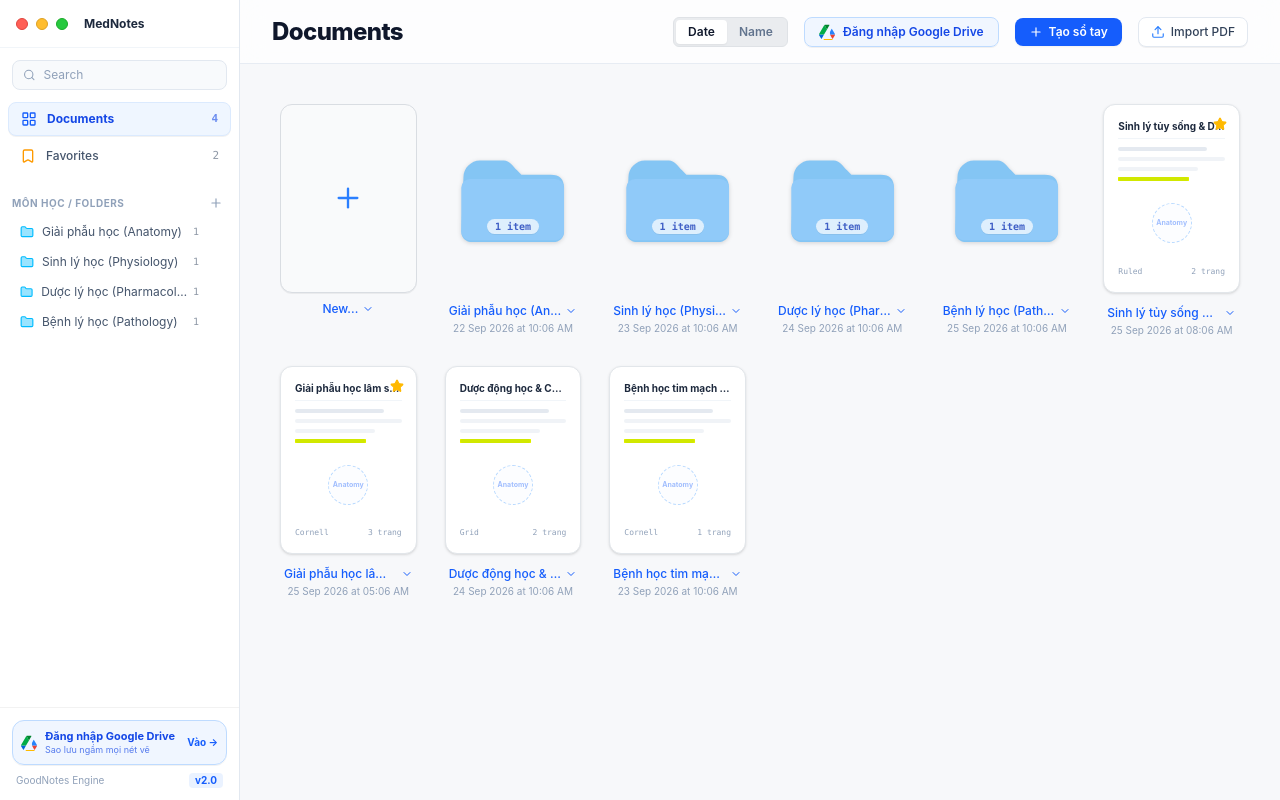
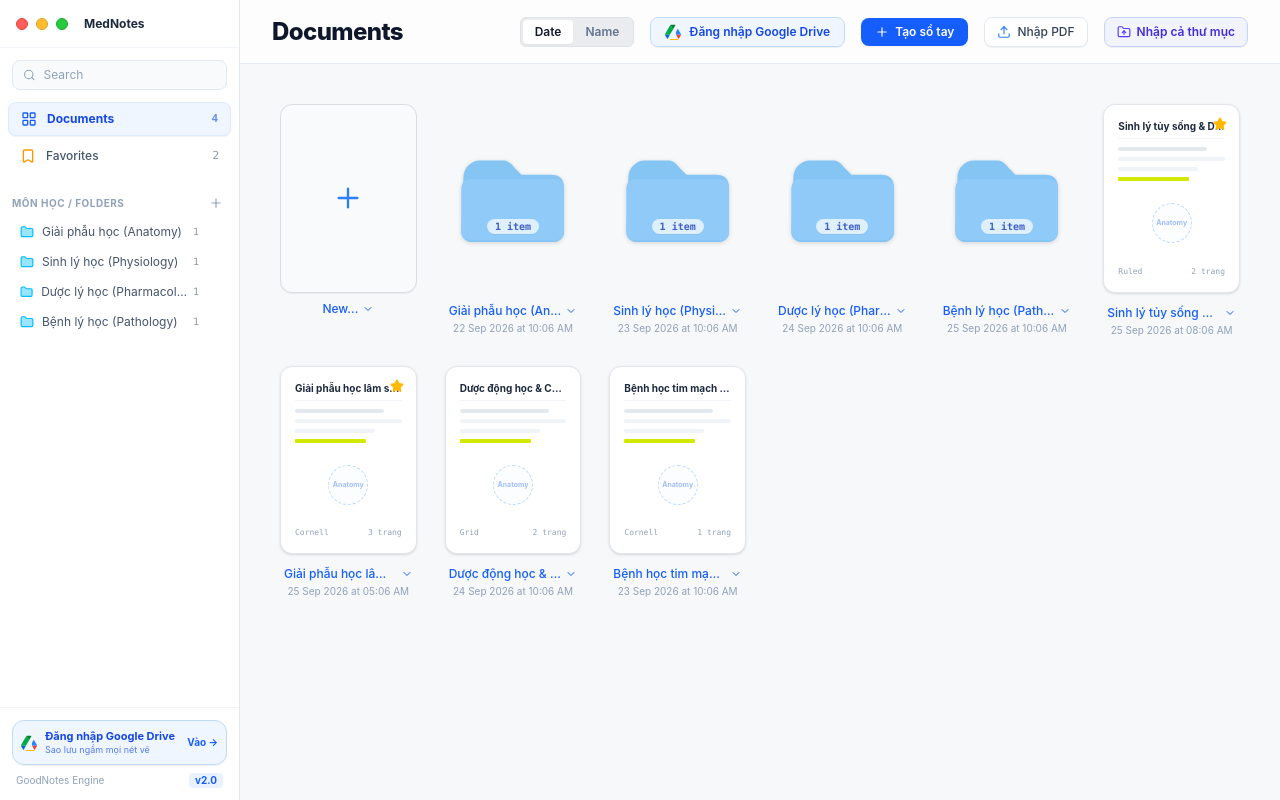
Before and after one commit to jeznopro/med-note, a React (Vite) app: page / in a window 1280 px wide. Built offline with nearby package versions, Linux system fonts and the light colour scheme.

Commit message:
feat: add import entire folder and batch PDF upload with progress indicator

```diff
--- a/src/App.tsx
+++ b/src/App.tsx
@@ -197,6 +197,20 @@ export default function App() {
   const [isCloudModalOpen, setIsCloudModalOpen] = useState(false);
   const [isPdfLoading, setIsPdfLoading] = useState(false);
   const [pdfLoadingName, setPdfLoadingName] = useState('');
+
+  const [importProgress, setImportProgress] = useState<{
+    isLoading: boolean;
+    title: string;
+    current: number;
+    total: number;
+    currentFileName: string;
+  }>({
+    isLoading: false,
+    title: '',
+    current: 0,
+    total: 0,
+    currentFileName: '',
+  });
 
   // Drawing Tools State
   const [toolState, setToolState] = useState<ToolState>({
@@ -608,6 +622,127 @@ export default function App() {
     }
   };
 
+  const handleImportFolder = async (files: File[], targetFolderId?: string | null) => {
+    const pdfFiles = files.filter((f) => f.name.toLowerCase().endsWith('.pdf'));
+    if (pdfFiles.length === 0) {
+      alert('Thư mục được chọn không chứa file PDF nào hợp lệ.');
+      return;
+    }
+
+    let finalFolderId = targetFolderId;
+    let folderName = 'Thư mục tài liệu PDF';
+
+    const relativePath = (pdfFiles[0] as unknown as { webkitRelativePath?: string }).webkitRelativePath;
+    if (relativePath) {
+      const parts = relativePath.split('/');
+      if (parts.length > 1 && parts[0].trim()) {
+        folderName = parts[0].trim();
+      }
+    }
+
+    // If not currently inside a folder, create a new folder with the chosen folder's name
+    if (!finalFolderId) {
+      finalFolderId = `folder_${Date.now()}`;
+      const newFolder: Folder = {
+        id: finalFolderId,
+        name: folderName,
+        createdAt: Date.now(),
+        updatedAt: Date.now(),
+      };
+      setFolders((prev) => [...prev, newFolder]);
+    }
+
+    setImportProgress({
+      isLoading: true,
+      title: `Đang nhập thư mục: "${folderName}"`,
+      current: 0,
+      total: pdfFiles.length,
+      currentFileName: pdfFiles[0].name,
+    });
+
+    const importedNotebooks: Notebook[] = [];
+
+    for (let i = 0; i < pdfFiles.length; i++) {
+      const file = pdfFiles[i];
+      setImportProgress((prev) => ({
+        ...prev,
+        current: i + 1,
+        currentFileName: file.name,
+      }));
+
+      try {
+        const nb = await createNotebookFromPdf(file);
+        nb.folderId = finalFolderId;
+        importedNotebooks.push(nb);
+      } catch (err) {
+        console.error(`Lỗi khi nạp file ${file.name}:`, err);
+      }
+    }
+
+    if (importedNotebooks.length > 0) {
+      setNotebooks((prev) => [...importedNotebooks, ...prev]);
+      setCurrentFolderId(finalFolderId);
+      setViewMode('library');
+    }
+
+    setImportProgress({
+      isLoading: false,
+      title: '',
+      current: 0,
+      total: 0,
+      currentFileName: '',
+    });
+  };
+
+  const handleImportMultiplePdfs = async (files: File[], folderId?: string | null) => {
+    const pdfFiles = files.filter((f) => f.name.toLowerCase().endsWith('.pdf'));
+    if (pdfFiles.length === 0) return;
+
+    const targetFolder = folderId || currentFolderId || null;
+
+    setImportProgress({
+      isLoading: true,
+      title: `Đang nạp ${pdfFiles.length} tài liệu PDF...`,
+      current: 0,
+      total: pdfFiles.length,
+      currentFileName: pdfFiles[0].name,
+    });
+
+    const importedNotebooks: Notebook[] = [];
+
+    for (let i = 0; i < pdfFiles.length; i++) {
+      const file = pdfFiles[i];
+      setImportProgress((prev) => ({
+        ...prev,
+        current: i + 1,
+        currentFileName: file.name,
+      }));
+
+      try {
+        const nb = await createNotebookFromPdf(file);
+        nb.folderId = targetFolder;
+        importedNotebooks.push(nb);
+      } catch (err) {
+        console.error(`Lỗi khi nạp file ${file.name}:`, err);
+      }
+    }
+
+    if (importedNotebooks.length > 0) {
+      setNotebooks((prev) => [...importedNotebooks, ...prev]);
+      if (importedNotebooks.length === 1) {
+        handleOpenNotebook(importedNotebooks[0]);
+      }
+    }
+
+    setImportProgress({
+      isLoading: false,
+      title: '',
+      current: 0,
+      total: 0,
+      currentFileName: '',
+    });
+  };
+
   const handleDuplicateNotebook = (notebookId: string) => {
     const target = notebooks.find((n) => n.id === notebookId);
     if (!target) return;
@@ -719,6 +854,8 @@ export default function App() {
           onCreateNotebook={handleCreateNotebook}
           onCreateFolder={handleCreateFolder}
           onImportPdf={handleImportPdf}
+          onImportFolder={handleImportFolder}
+          onImportMultiplePdfs={handleImportMultiplePdfs}
           onDuplicateNotebook={handleDuplicateNotebook}
           onDeleteNotebook={handleDeleteNotebook}
           onRenameNotebook={handleRenameNotebook}
@@ -924,7 +1061,7 @@ export default function App() {
         }}
       />
 
-      {/* PDF Loading Overlay */}
+      {/* PDF Single Loading Overlay */}
       {isPdfLoading && (
         <div className="fixed inset-0 bg-black/60 backdrop-blur-xs flex items-center justify-center z-50 p-4 select-none">
           <div
@@ -946,6 +1083,46 @@ export default function App() {
           </div>
         </div>
       )}
+
+      {/* Batch / Folder Import Progress Overlay */}
+      {importProgress.isLoading && (
+        <div className="fixed inset-0 bg-black/60 backdrop-blur-xs flex items-center justify-center z-50 p-4 select-none">
+          <div
+            className={`p-6 rounded-2xl border shadow-2xl flex flex-col items-center gap-4 text-center max-w-md w-full ${
+              isDarkMode ? 'bg-zinc-900 border-zinc-700 text-zinc-100' : 'bg-white border-slate-200 text-slate-800'
+            }`}
+          >
+            <div className="w-12 h-12 rounded-2xl bg-indigo-50 dark:bg-indigo-950/60 border border-indigo-200 dark:border-indigo-900 flex items-center justify-center text-indigo-600">
+              <svg className="w-6 h-6 animate-spin" viewBox="0 0 24 24" fill="none">
+                <circle className="opacity-25" cx="12" cy="12" r="10" stroke="currentColor" strokeWidth="4" />
+                <path className="opacity-75" fill="currentColor" d="M4 12a8 8 0 018-8V0C5.373 0 0 5.373 0 12h4zm2 5.291A7.962 7.962 0 014 12H0c0 3.042 1.135 5.824 3 7.938l3-2.647z" />
+              </svg>
+            </div>
+
+            <div className="w-full">
+              <h3 className="text-sm font-bold truncate">{importProgress.title}</h3>
+              <div className="flex items-center justify-between text-xs text-slate-400 mt-2 font-mono">
+                <span>Đang xử lý: {importProgress.current} / {importProgress.total} file</span>
+                <span>{Math.round((importProgress.current / Math.max(1, importProgress.total)) * 100)}%</span>
+              </div>
+
+              {/* Progress bar */}
+              <div className="w-full h-2 rounded-full bg-slate-100 dark:bg-zinc-800 overflow-hidden mt-1.5 border border-slate-200 dark:border-zinc-700">
+                <div
+                  className="h-full bg-gradient-to-r from-blue-500 to-indigo-600 transition-all duration-300 rounded-full"
+                  style={{
+                    width: `${Math.round((importProgress.current / Math.max(1, importProgress.total)) * 100)}%`,
+                  }}
+                />
+              </div>
+
+              <p className="text-[11px] text-slate-400 mt-2 truncate font-mono">
+                {importProgress.currentFileName}
+              </p>
+            </div>
+          </div>
+        </div>
+      )}
     </>
   );
 }
--- a/src/components/Library/DocumentLibrary.tsx
+++ b/src/components/Library/DocumentLibrary.tsx
@@ -2,6 +2,7 @@ import React, { useState, useRef } from 'react';
 import type { Notebook, Folder, LibrarySortBy, PageTemplate } from '../../types/document';
 import {
   Folder as FolderIcon,
+  FolderUp,
   Star,
   Plus,
   Search,
@@ -31,6 +32,8 @@ interface DocumentLibraryProps {
   onCreateNotebook: (title: string, template: PageTemplate, folderId: string | null, coverColor: string) => void;
   onCreateFolder: (name: string) => void;
   onImportPdf: (file: File, folderId?: string | null) => void;
+  onImportFolder?: (files: File[], folderId?: string | null) => void;
+  onImportMultiplePdfs?: (files: File[], folderId?: string | null) => void;
   onDuplicateNotebook: (notebookId: string) => void;
   onDeleteNotebook: (notebookId: string) => void;
   onRenameNotebook: (notebookId: string, newTitle: string) => void;
@@ -52,6 +55,8 @@ export const DocumentLibrary: React.FC<DocumentLibraryProps> = ({
   onCreateNotebook,
   onCreateFolder,
   onImportPdf,
+  onImportFolder,
+  onImportMultiplePdfs,
   onDuplicateNotebook,
   onDeleteNotebook,
   onRenameNotebook,
@@ -77,6 +82,7 @@ export const DocumentLibrary: React.FC<DocumentLibraryProps> = ({
   const [newFolderNameInput, setNewFolderNameInput] = useState('');
 
   const fileInputRef = useRef<HTMLInputElement | null>(null);
+  const folderInputRef = useRef<HTMLInputElement | null>(null);
 
   // Filter notebooks
   const currentFolder = folders.find((f) => f.id === currentFolderId);
@@ -117,10 +123,33 @@ export const DocumentLibrary: React.FC<DocumentLibraryProps> = ({
     fileInputRef.current?.click();
   };
 
+  const handleFolderUploadClick = () => {
+    setShowNewMenu(false);
+    folderInputRef.current?.click();
+  };
+
   const handleFileChange = (e: React.ChangeEvent<HTMLInputElement>) => {
-    const file = e.target.files?.[0];
-    if (file && file.type === 'application/pdf') {
-      onImportPdf(file, currentFolderId);
+    const fileList = e.target.files;
+    if (!fileList || fileList.length === 0) return;
+    const files = Array.from(fileList).filter((f) => f.name.toLowerCase().endsWith('.pdf'));
+    if (files.length === 1) {
+      onImportPdf(files[0], currentFolderId);
+    } else if (files.length > 1) {
+      if (onImportMultiplePdfs) {
+        onImportMultiplePdfs(files, currentFolderId);
+      } else {
+        files.forEach((f) => onImportPdf(f, currentFolderId));
+      }
+    }
+    e.target.value = '';
+  };
+
+  const handleFolderChange = (e: React.ChangeEvent<HTMLInputElement>) => {
+    const fileList = e.target.files;
+    if (!fileList || fileList.length === 0) return;
+    const files = Array.from(fileList);
+    if (onImportFolder) {
+      onImportFolder(files, currentFolderId);
     }
     e.target.value = '';
   };
@@ -137,12 +166,26 @@ export const DocumentLibrary: React.FC<DocumentLibraryProps> = ({
         isDarkMode ? 'bg-zinc-950 text-zinc-100' : 'bg-[#F7F8FA] text-slate-800'
       }`}
     >
+      {/* Individual or Multiple PDF File Upload */}
       <input
         ref={fileInputRef}
         type="file"
         accept="application/pdf"
+        multiple
         className="hidden"
         onChange={handleFileChange}
+      />
+
+      {/* Entire Folder Upload (with webkitdirectory) */}
+      <input
+        ref={folderInputRef}
+        type="file"
+        // @ts-expect-error webkitdirectory is standard for folder picker
+        webkitdirectory=""
+        directory=""
+        multiple
+        className="hidden"
+        onChange={handleFolderChange}
       />
 
       {/* 1. Left Sidebar (GoodNotes Clean White/Light Sidebar) */}
@@ -415,10 +458,20 @@ export const DocumentLibrary: React.FC<DocumentLibraryProps> = ({
             <button
               onClick={handlePdfUploadClick}
               className="flex items-center gap-1.5 px-3 py-1.5 rounded-lg border border-slate-200 dark:border-zinc-700 bg-white dark:bg-zinc-900 hover:bg-slate-50 dark:hover:bg-zinc-800 text-xs font-medium text-slate-700 dark:text-zinc-300 cursor-pointer transition-colors shadow-2xs"
-              title="Nhập tài liệu PDF giáo trình y khoa"
+              title="Nhập 1 hoặc nhiều tài liệu PDF"
             >
               <Upload className="w-3.5 h-3.5 text-blue-500" />
-              <span className="hidden sm:inline">Import PDF</span>
+              <span className="hidden sm:inline">Nhập PDF</span>
+            </button>
+
+            {/* Import Folder Button */}
+            <button
+              onClick={handleFolderUploadClick}
+              className="flex items-center gap-1.5 px-3 py-1.5 rounded-lg border border-indigo-200 dark:border-indigo-900/60 bg-indigo-50/80 dark:bg-indigo-950/40 hover:bg-indigo-100 dark:hover:bg-indigo-900/60 text-xs font-semibold text-indigo-700 dark:text-indigo-300 cursor-pointer transition-colors shadow-2xs"
+              title="Nhập toàn bộ thư mục chứa các file PDF từ máy tính"
+            >
+              <FolderUp className="w-3.5 h-3.5 text-indigo-600 dark:text-indigo-400" />
+              <span className="hidden sm:inline">Nhập cả thư mục</span>
             </button>
           </div>
         </header>
@@ -479,7 +532,18 @@ export const DocumentLibrary: React.FC<DocumentLibraryProps> = ({
                     <Upload className="w-4 h-4 text-emerald-500" />
                     <div>
                       <div className="font-semibold">Nhập PDF...</div>
-                      <div className="text-[10px] text-slate-400">Đọc & vẽ đè lên trang PDF</div>
+                      <div className="text-[10px] text-slate-400">Chọn 1 hoặc nhiều file PDF lẻ</div>
+                    </div>
+                  </button>
+
+                  <button
+                    onClick={handleFolderUploadClick}
+                    className="w-full flex items-center gap-2.5 px-3 py-2 rounded-lg text-xs hover:bg-slate-100 dark:hover:bg-zinc-800 cursor-pointer text-left"
+                  >
+                    <FolderUp className="w-4 h-4 text-indigo-500" />
+                    <div>
+                      <div className="font-semibold">Nhập cả thư mục...</div>
+                      <div className="text-[10px] text-slate-400">Tự tạo folder & nạp tất cả PDF bên trong</div>
                     </div>
                   </button>
 
```
